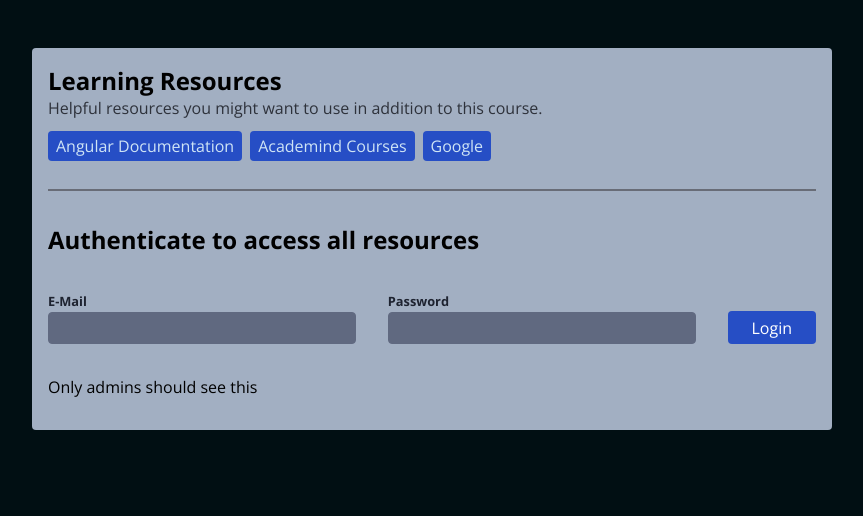
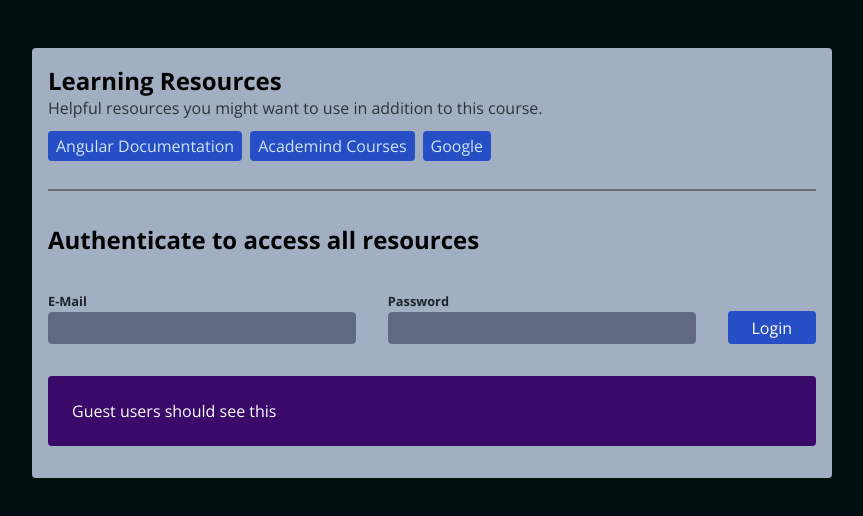
Before and after one commit to R06NV4LDR/MasterAngular_05-drc-deep-dive, an Angular app: page / in a window 1280 px wide. Shown: the top 516 px of the page, without its empty margins (208-1071 px from the left). Built offline with nearby package versions, Linux system fonts and the light colour scheme.

Commit message:
159 finished | added protected content

```diff
--- a/src/app/app.component.html
+++ b/src/app/app.component.html
@@ -5,9 +5,14 @@
 
   <app-auth />
 
-  <!-- @if (isAdmin()) { -->
-  <!-- <p>Only admins should see this</p> -->
-  <!-- } -->
-
-  <p appAuth="admin">Only admins should see this</p>
+  <!-- @if (isAdmin()) {
+  <p>Only admins should see this</p>
+  } -->
+  <!-- <p *ngIf="isAdmin()">Only admins should see this!</p> -->
+  <!-- <ng-template appAuth="admin">
+    <p>Only admins should see this</p>
+  </ng-template> -->
+  <p *appAuth="'admin'" class="protected-content admin">Only admins should see this</p>
+  <p *appAuth="'user'" class="protected-content unauthenticated">Regular users should see this</p>
+  <p *appAuth="'guest'" class="protected-content authenticated">Guest users should see this</p>
 </main>
--- a/src/app/auth/auth.directive.ts
+++ b/src/app/auth/auth.directive.ts
@@ -1,4 +1,4 @@
-import { Directive, effect, inject, input } from '@angular/core';
+import { Directive, effect, inject, input, TemplateRef, ViewContainerRef } from '@angular/core';
 
 import { AuthService } from './auth.service';
 import { Permission } from './auth.model';
@@ -10,14 +10,15 @@ import { Permission } from './auth.model';
 export class AuthDirective {
   userType = input.required<Permission>({ alias: 'appAuth' });
   private authService = inject(AuthService);
+  private templateref = inject(TemplateRef);
+  private viewContainerRef = inject(ViewContainerRef);
 
   constructor() {
     effect(() => {
       if (this.authService.activePermission() === this.userType()) {
-        console.log('SHOW ELEMENT');
+        this.viewContainerRef.createEmbeddedView(this.templateref);
       } else {
-        console.log('DO NOT SHOW ELEMENT');
-
+        this.viewContainerRef.clear();
       }
     })
   }
```
